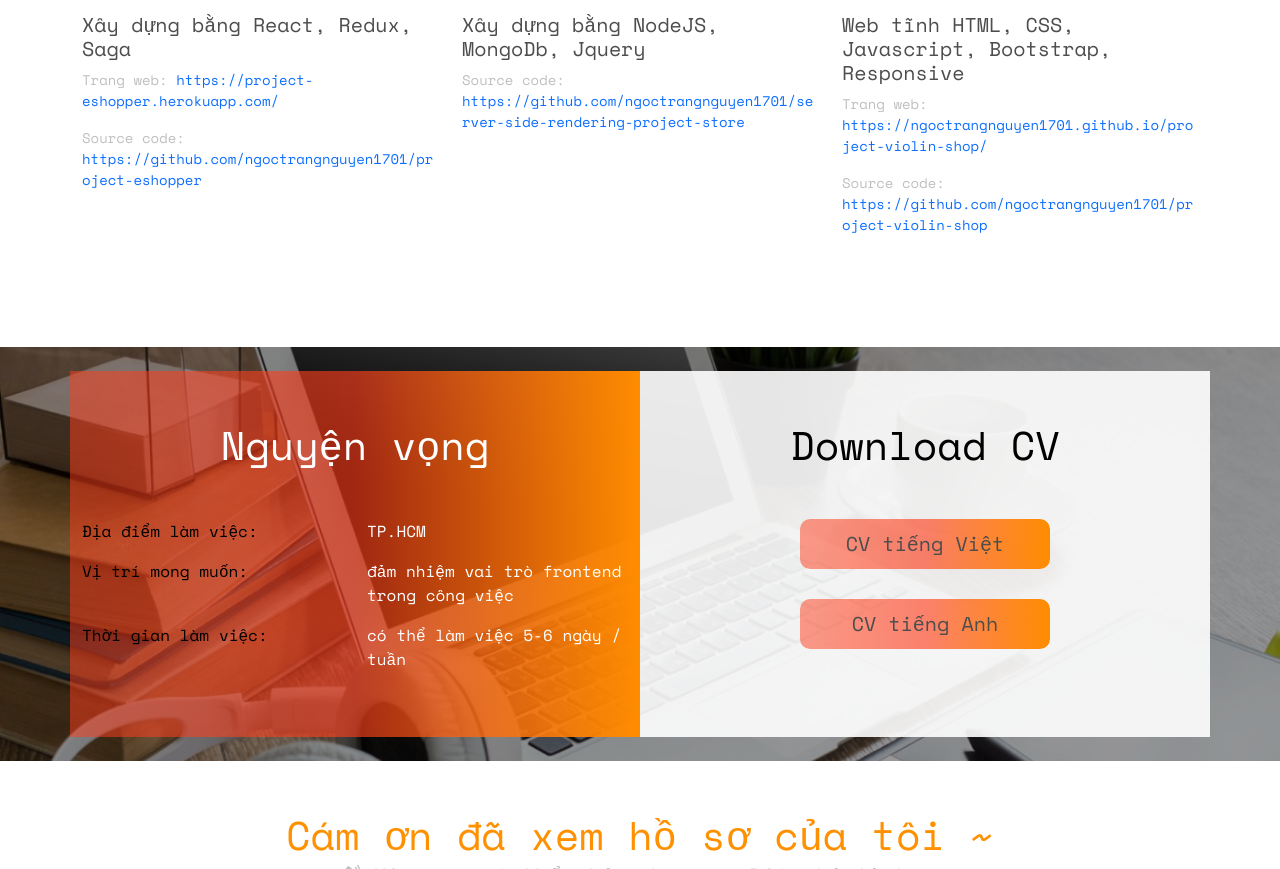
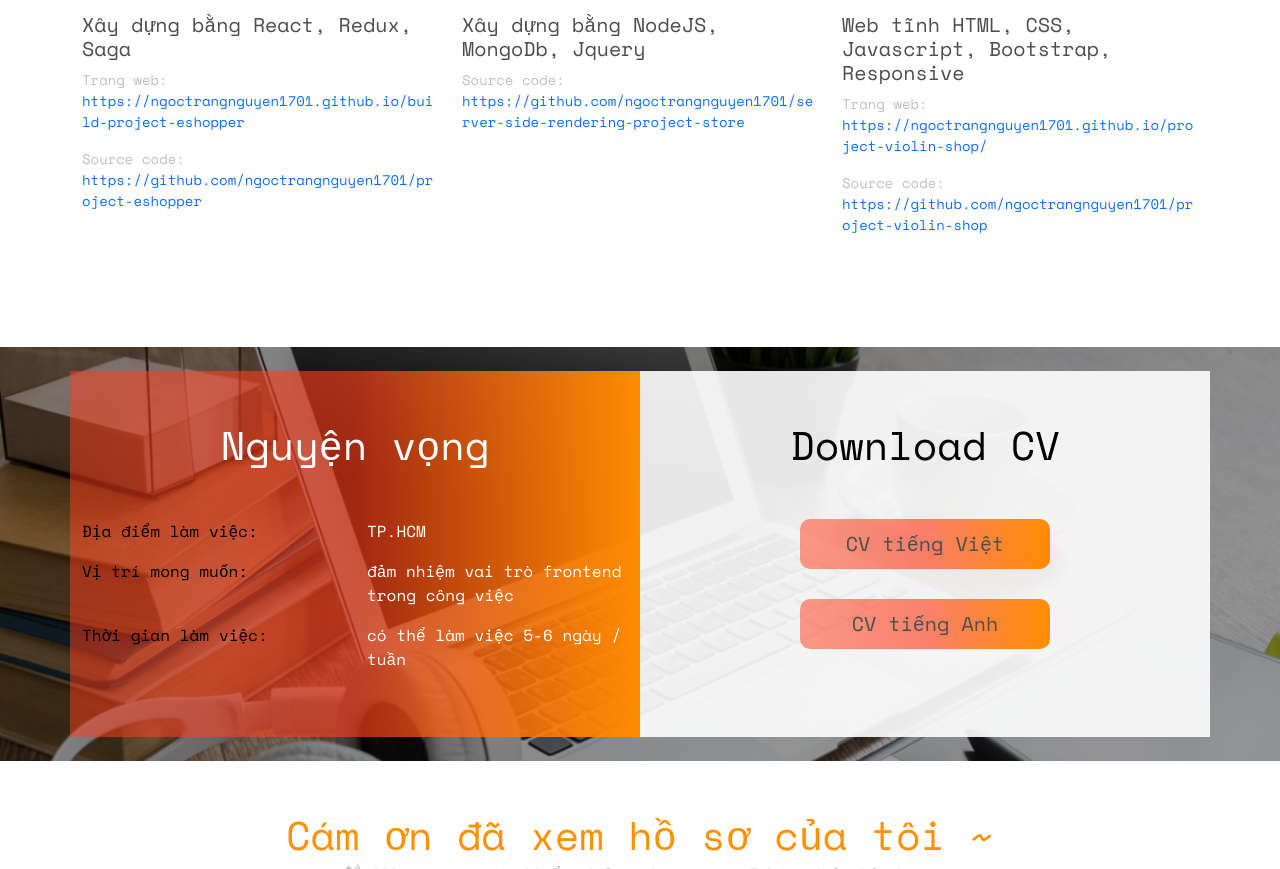
Before and after one commit to ngoctrangnguyen1701/portfolio, a website: page index.html in a window 1280 px wide. Shown: the part 3902-4771 px from the top of the page. Drawn offline with nearby package versions, Linux system fonts and the light colour scheme; a web font is replaced by a local one.

Commit message:
change link

```diff
--- a/index.html
+++ b/index.html
@@ -348,7 +348,7 @@
                         <img src="images/project-img1.jpg" class="w-100 mb-3"/>
                         <h5>Xây dựng bằng React, Redux, Saga</h5>
                         <p>Trang web:
-                            <a href="https://ngoctrangnguyen1701.github.io/build-project-eshopper" target="_blank">https://project-eshopper.herokuapp.com/</a>
+                            <a href="https://ngoctrangnguyen1701.github.io/build-project-eshopper" target="_blank">https://ngoctrangnguyen1701.github.io/build-project-eshopper</a>
                         </p>
                         <p>Source code:
                             <a href="https://github.com/ngoctrangnguyen1701/project-eshopper" target="_blank">https://github.com/ngoctrangnguyen1701/project-eshopper</a>
```
